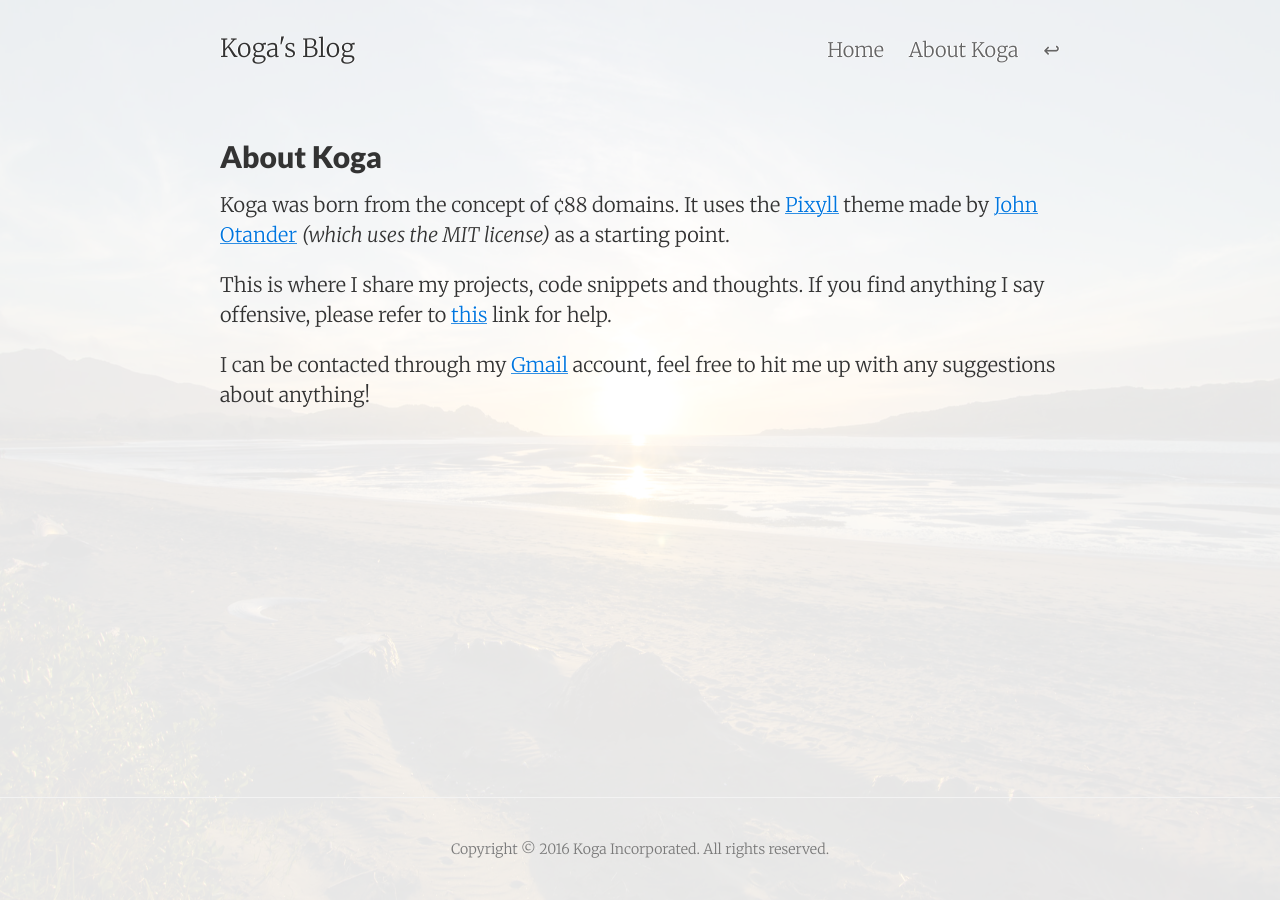
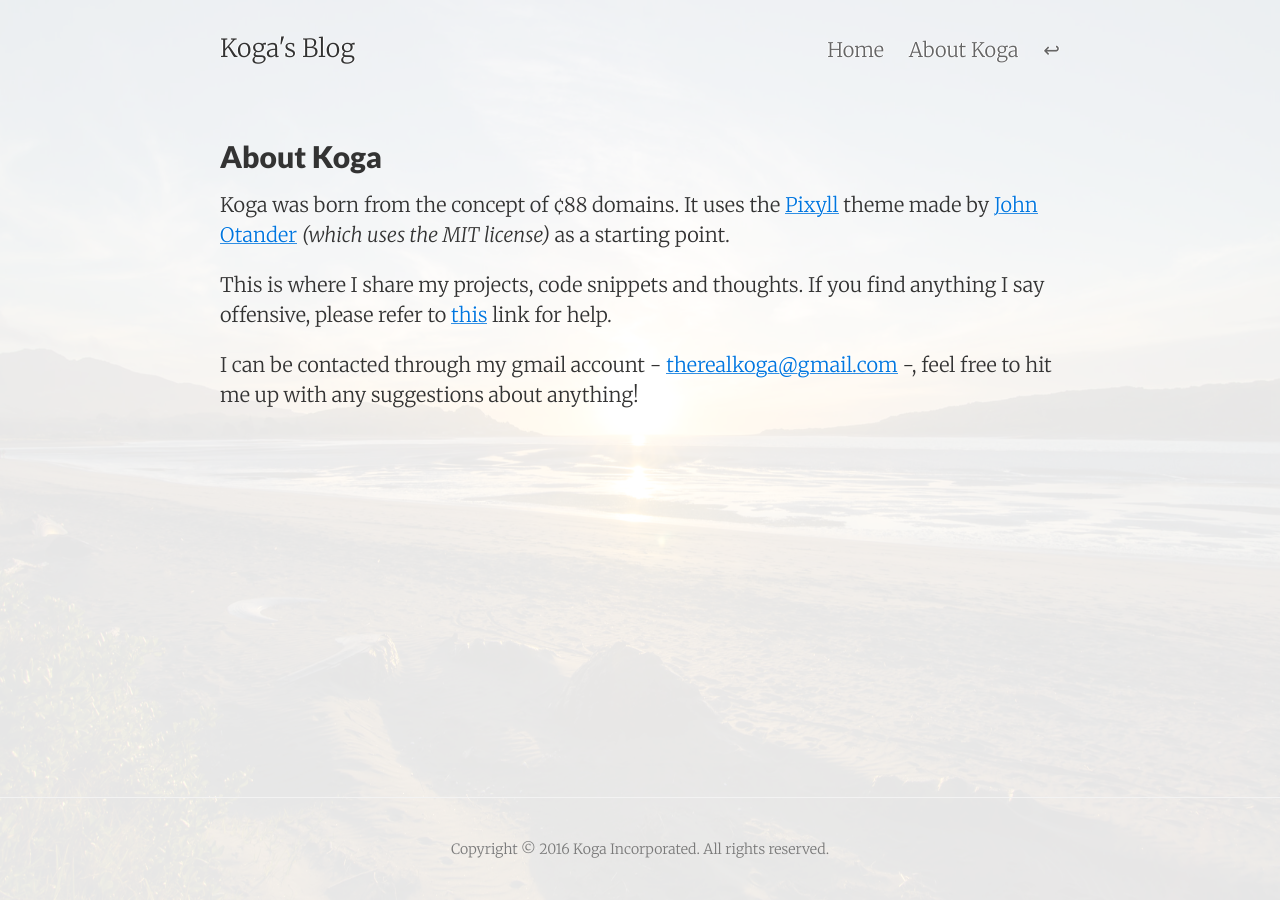
Before and after one commit to SuperSpy827/blog, a Jekyll site: the page built from about.md, in a window 1280 px wide. Built offline with Jekyll 4.4.1, drawn with Linux system fonts in a browser that asks for light colours.

Commit message:
Change email address in about page

```diff
--- a/about.md
+++ b/about.md
@@ -9,4 +9,4 @@ Koga was born from the concept of ¢88 domains. It uses the [Pixyll](https://git
 
 This is where I share my projects, code snippets and thoughts. If you find anything I say offensive, please refer to [this](http://www.wikihow.com/Close-Tabs) link for help.
 
-I can be contacted through my [Gmail](mailto:therealkoga@gmail.com) account, feel free to hit me up with any suggestions about anything!
+I can be contacted through my gmail account - [therealkoga@gmail.com](mailto:therealkoga@gmail.com) -, feel free to hit me up with any suggestions about anything!
```
